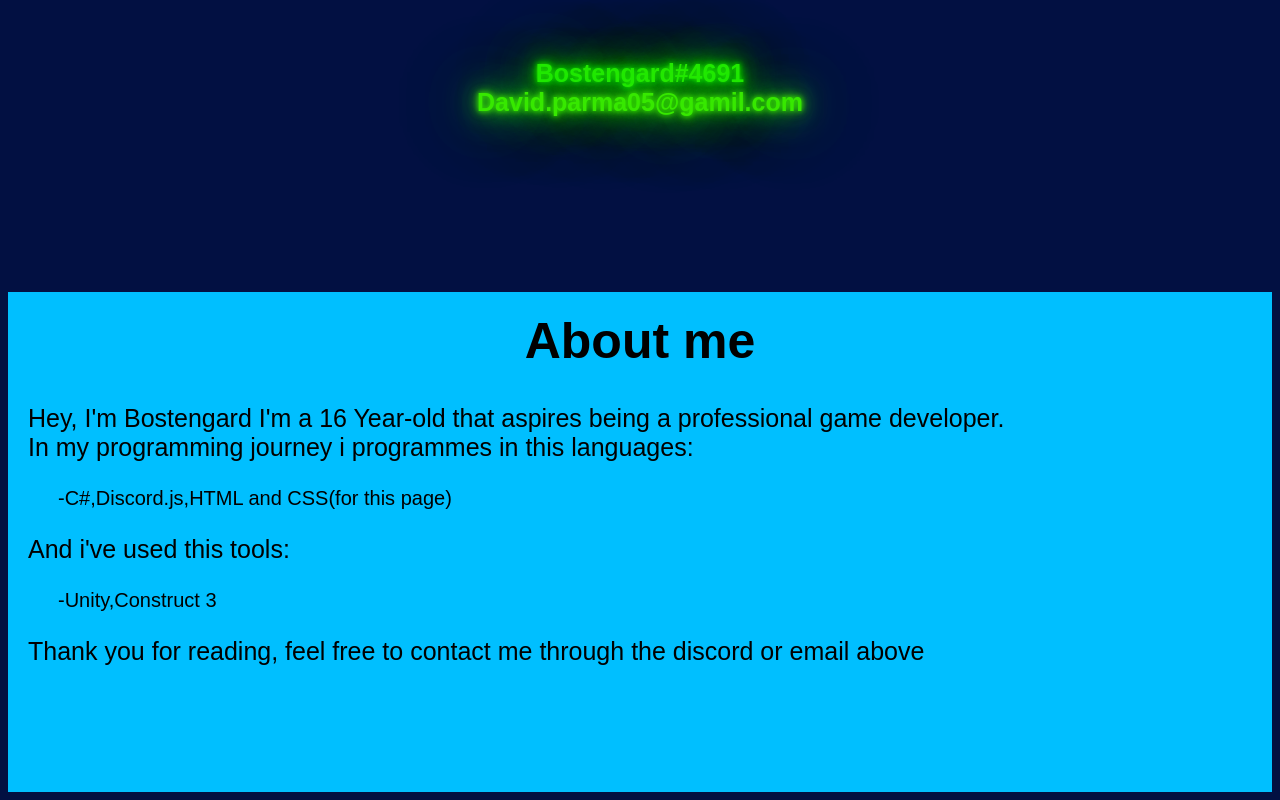
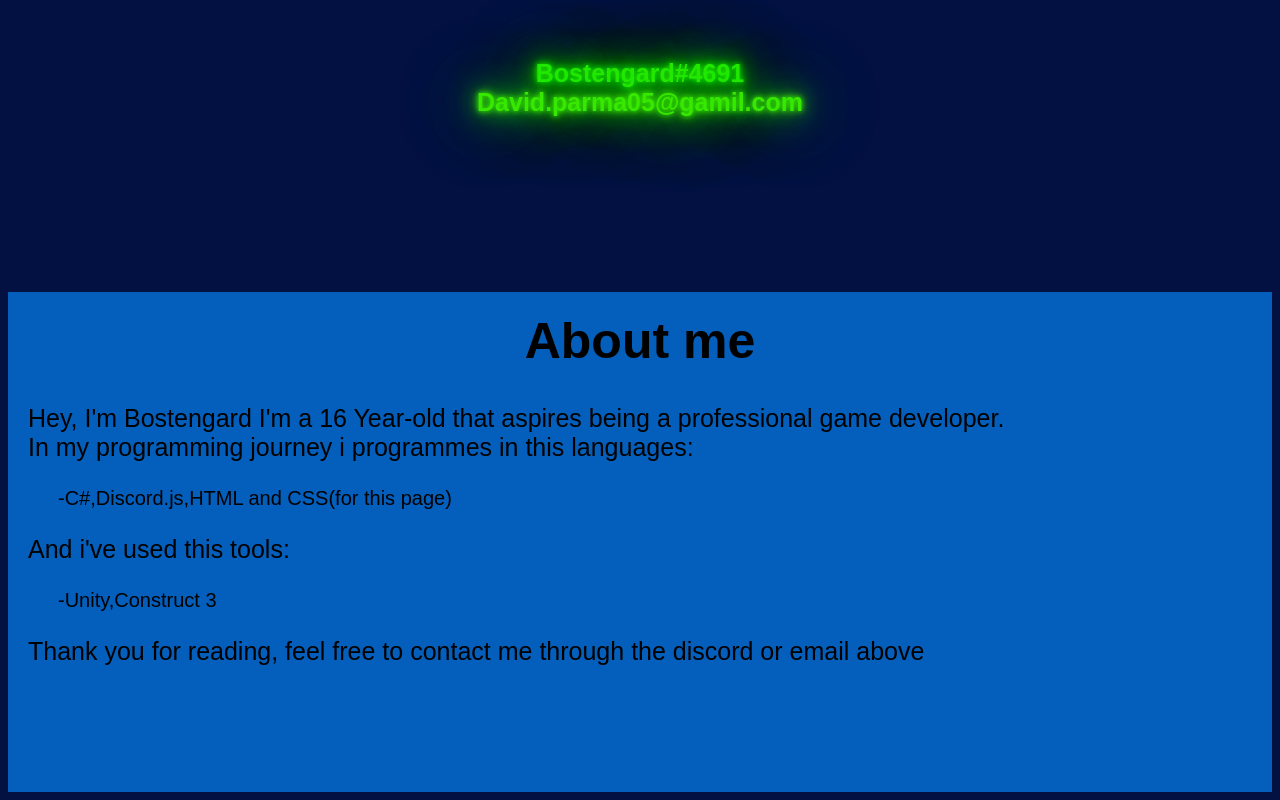
Before and after one commit to Bostengard/Bostengard.github.io, a plain HTML site: page index.html in a window 1280 px wide. Shown: the part 723-1523 px from the top of the page. Drawn offline with Linux system fonts and the light colour scheme; a script that the page names is missing.

Commit message:
Update About me seccion

```diff
--- a/styles.css
+++ b/styles.css
@@ -110,7 +110,7 @@
     border: 10px;
     border-top-color: black;
     border-bottom-color: black;
-    background-color: deepskyblue;
+    background-color: #035fbb;
     height: 500px;
 }
 
```
